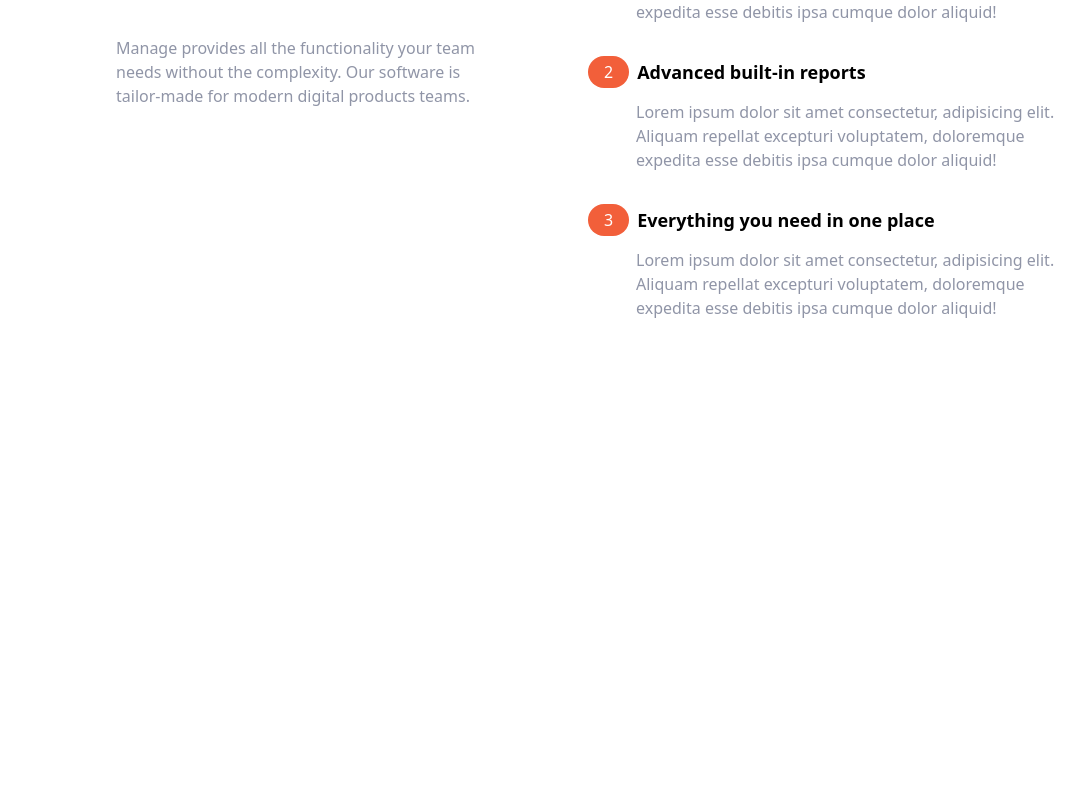
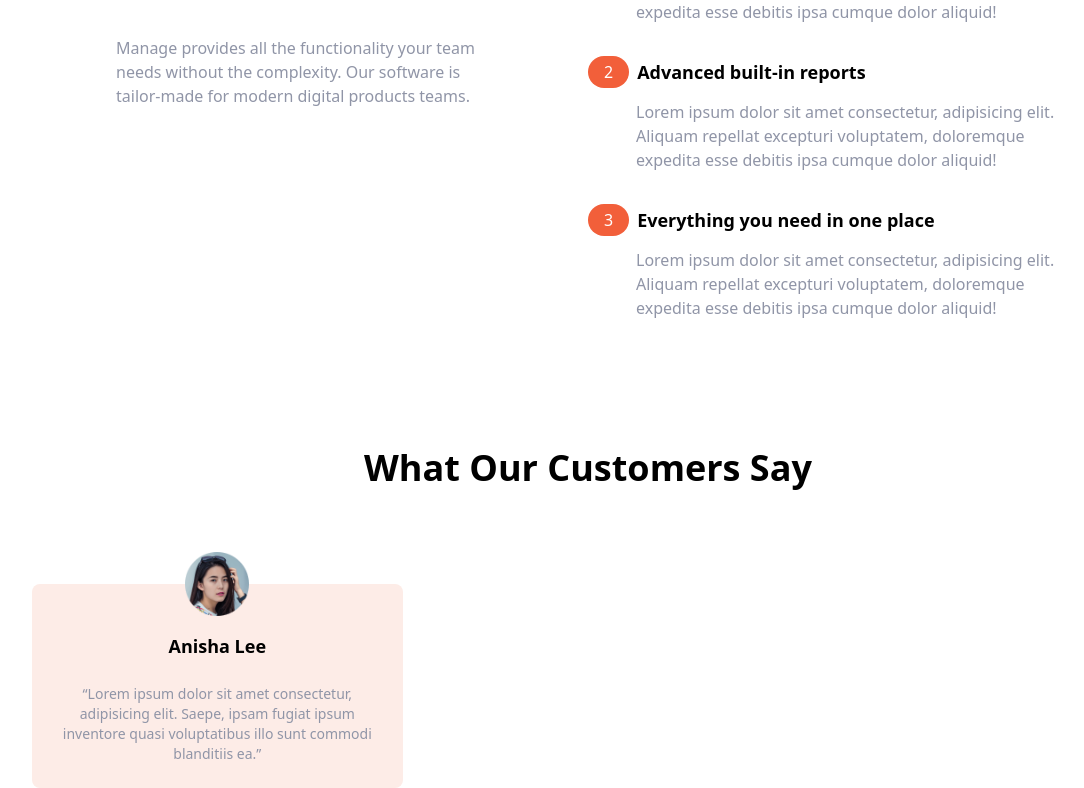
Before and after one commit to luispellizzon/tailwindcss-website, a React (Vite) app: page / in a window 1280 px wide. Shown: the part 732-1520 px from the top of the page, without its empty margins (52-1136 px from the left). Before the commit the page ends 1052 px from the top, so only its background shows below. Built offline with nearby package versions, Linux system fonts and the light colour scheme.

Commit message:
Testimonials Section

```diff
--- a/src/App.jsx
+++ b/src/App.jsx
@@ -1,6 +1,7 @@
 import Navbar from "./components/Navbar";
 import Hero from "./components/Hero";
 import FeatureSection from "./components/FeatureSection";
+import Testimonials from "./components/Testimonials";
 
 function App() {
   return (
@@ -8,6 +9,7 @@ function App() {
       <Navbar />
       <Hero />
       <FeatureSection />
+      <Testimonials />
     </>
   );
 }
--- /dev/null
+++ b/src/components/Testimonials.jsx
@@ -0,0 +1,29 @@
+import Person1 from "../assets/img/avatar-anisha.png";
+import Person2 from "../assets/img/avatar-anisha.png";
+import Person3 from "../assets/img/avatar-anisha.png";
+
+function Testimonials() {
+  return (
+    <section id="testimonials">
+      <div className="max-w-6xl px-5 mx-auto mt-32 text-center">
+        <h2 className="text-4xl font-bold">What Our Customers Say </h2>
+        <div className="flex flex-col mt-24 md:flex-row md:space-x-6">
+          {/* Testimonial */}
+          <div className="flex flex-col items-center p-6 space-y-6 rounded-lg bg-brightRedSupLight relative md:w-1/3">
+            <img src={Person1} alt="" className="absolute w-16 -top-8" />
+            <h5 className="text-lg font-bold">Anisha Lee</h5>
+            <blockquote className="text-sm text-darkGrayishBlue">
+              <q>
+                Lorem ipsum dolor sit amet consectetur, adipisicing elit. Saepe,
+                ipsam fugiat ipsum inventore quasi voluptatibus illo sunt
+                commodi blanditiis ea.
+              </q>
+            </blockquote>
+          </div>
+        </div>
+      </div>
+    </section>
+  );
+}
+
+export default Testimonials;
```
